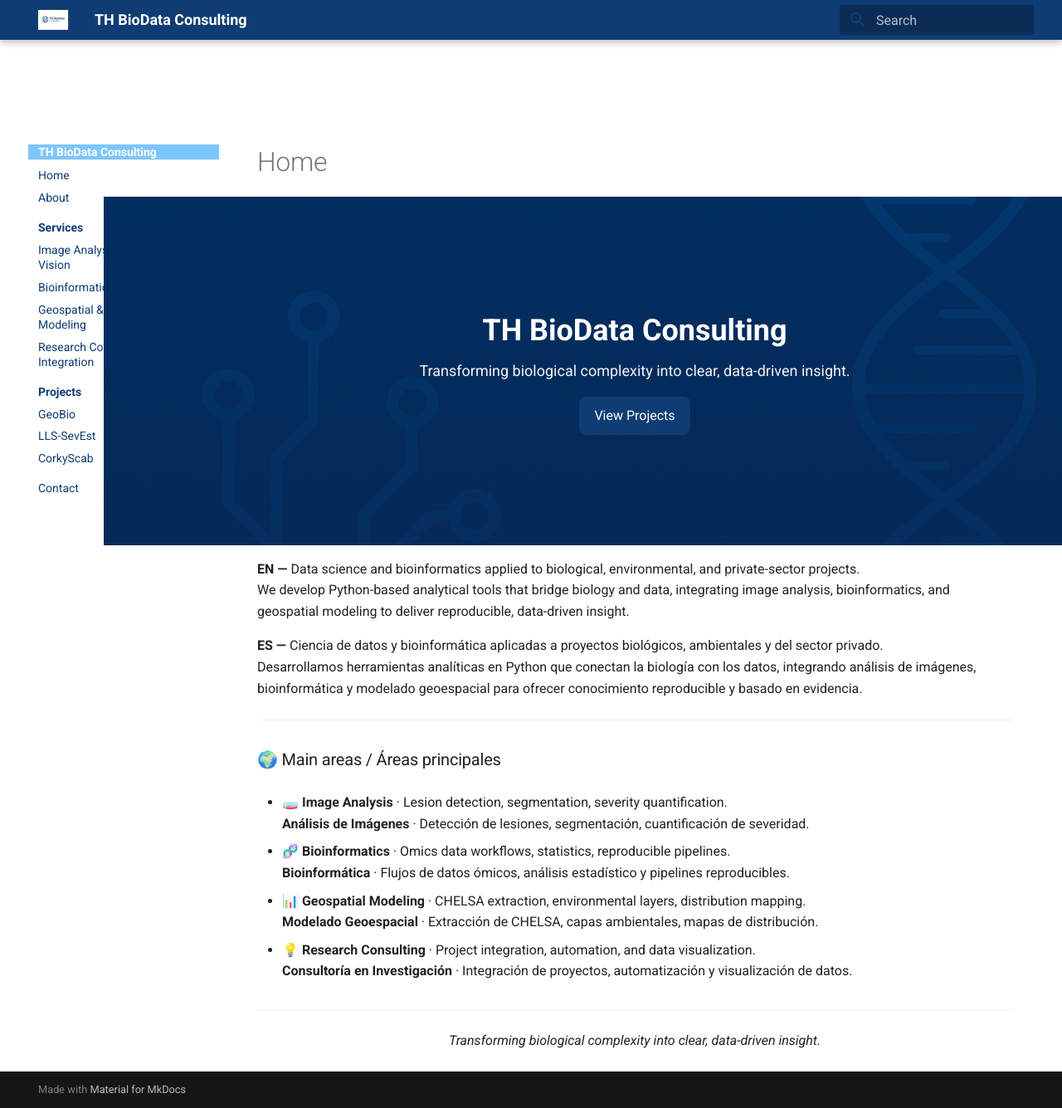
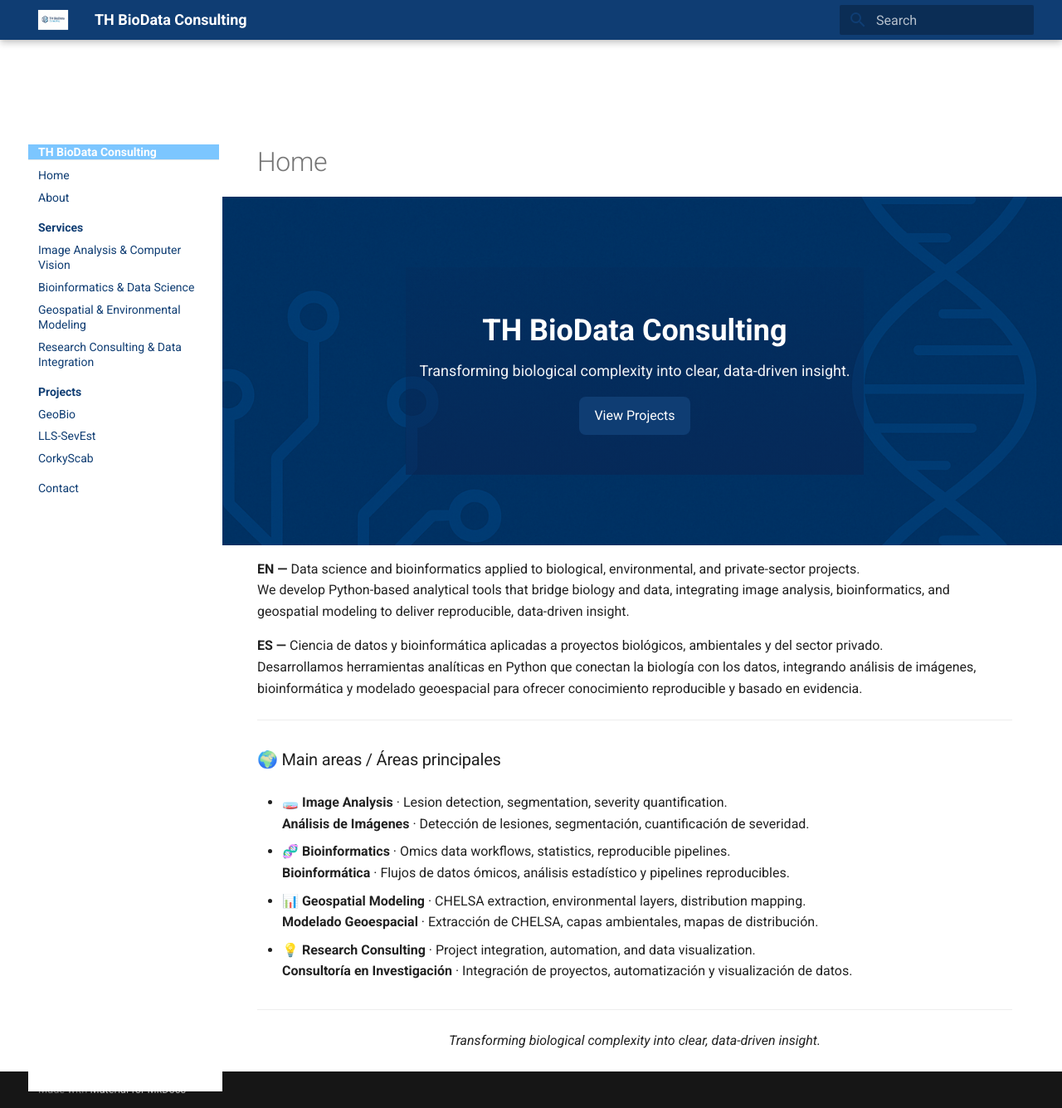
Before and after one commit to TH-BioData/th-biodata.github.io, an MkDocs documentation site: the page built from docs/index.md, in a window 1280 px wide and 1335 px high. Shown: the whole window at 83% size. Built offline with MkDocs 1.6.1 and Material for MkDocs 9.7.7, drawn with Linux system fonts in a browser that asks for light colours.

Commit message:
Update extra.css

```diff
--- a/docs/styles/extra.css
+++ b/docs/styles/extra.css
@@ -1,14 +1,14 @@
 /* ============================================================
-   TH BioData Consulting — Estilos minimal y estables (Movil OK)
+   TH BioData Consulting — Estilos completos y estables (v3)
    ============================================================ */
 
 /* --- Variables globales --- */
 :root {
-  --th-hero-height: 420px;            /* desktop */
-  --th-hero-height-sm: 300px;         /* móvil */
+  --th-hero-height: 420px;
+  --th-hero-height-sm: 300px;
   --md-header-h: var(--md-header-height, 3.6rem);
-  --th-color-corporate-blue: #0F3D73;       /* barra / CTA */
-  --th-color-corporate-light-blue: #7CC6FF; /* franja título del drawer */
+  --th-color-corporate-blue: #0F3D73;
+  --th-color-corporate-light-blue: #7CC6FF;
 }
 
 /* --- Contenido centrado --- */
@@ -17,24 +17,69 @@
   margin: 0 auto;
 }
 
-/* --- Barra superior (azul corporativo) --- */
+/* ============================================================
+   HEADER y NAVEGACIÓN
+   ============================================================ */
+
 .md-header,
 .md-tabs {
   background-color: var(--th-color-corporate-blue) !important;
+  z-index: 20 !important;  /* ahora sobre el hero */
+}
+
+/* Drawer lateral */
+.md-nav__title {
+  background-color: var(--th-color-corporate-light-blue) !important;
+  color: #fff !important;
+  font-weight: 600;
+  border-bottom: 1px solid #e5e7eb;
+}
+
+.md-nav__link,
+.md-nav__link span {
+  color: var(--th-color-corporate-blue) !important;
+  background: transparent !important;
+}
+
+.md-nav__link:hover,
+.md-nav__link:focus {
+  background-color: rgba(124,198,255,0.12) !important;
+  color: #004B8E !important;
+}
+
+.md-nav__icon,
+.md-icon {
+  color: var(--th-color-corporate-blue) !important;
+}
+
+.md-overlay {
+  background-color: rgba(0, 0, 0, 0.35) !important;
+}
+
+/* En desktop: aseguramos que el menú lateral quede por encima del hero */
+.md-sidebar,
+.md-sidebar--primary,
+.md-sidebar__scrollwrap {
+  z-index: 30 !important;
+  background: #fff !important;
 }
 
 /* ============================================================
-   HERO full-bleed en el flujo (no fixed)
+   HERO full-bleed en el flujo, centrado y arriba
    ============================================================ */
 
 .hero {
   position: relative;
-  margin-left: calc(50% - 50vw);  /* full-bleed */
+  margin-left: calc(50% - 50vw);
   margin-right: calc(50% - 50vw);
   height: var(--th-hero-height);
   overflow: hidden;
+  display: flex;
+  align-items: center;
+  justify-content: center;
+  z-index: 0;
   transition: opacity .6s ease, transform .6s ease;
-  z-index: 0;
+  margin-top: 0 !important; /* evitar desplazamiento */
 }
 
 .hero__bg {
@@ -44,23 +89,31 @@
   background-size: cover;
   background-position: center;
   background-repeat: no-repeat;
+  z-index: 0;
 }
 
 .hero__content {
   position: relative;
-  display: flex;
-  align-items: center;
-  justify-content: center;
   text-align: center;
-  min-height: 100%;
-  padding: 48px 16px;
   color: #fff;
   background: linear-gradient(to bottom, rgba(10,35,80,.15), rgba(10,35,80,.55));
+  padding: 48px 16px;
+  border-radius: 0;
+  z-index: 1;
 }
 
-.hero__title { font-size: 36px; font-weight: 700; margin-bottom: 6px; }
-.hero__tag   { font-size: 18px; opacity: .95; }
-.hero__cta   {
+.hero__title {
+  font-size: 36px;
+  font-weight: 700;
+  margin-bottom: 6px;
+}
+
+.hero__tag {
+  font-size: 18px;
+  opacity: .95;
+}
+
+.hero__cta {
   display: inline-block;
   margin-top: 16px;
   padding: 10px 18px;
@@ -70,56 +123,37 @@
   text-decoration: none;
 }
 
-/* El contenido general sólo compensa el header fijo */
-.md-main { padding-top: var(--md-header-h) !important; }
+/* ============================================================
+   Ajustes de scroll y hero fade
+   ============================================================ */
 
-/* Desvanecimiento opcional del hero al scrollear (no toca el drawer) */
+.md-main {
+  padding-top: var(--md-header-h) !important;
+  position: relative;
+  z-index: 1;
+}
+
 body:not(.scrolled) .hero { opacity: 1; transform: translateY(0); }
 body.scrolled .hero { opacity: 0; transform: translateY(-80px); }
 
 /* ============================================================
-   Drawer: SOLO colores (no tocamos z-index, transform, eventos)
+   Páginas SIN hero
    ============================================================ */
 
-.md-nav__title {
-  background-color: var(--th-color-corporate-light-blue) !important;
-  color: #fff !important;
-  font-weight: 600;
-  border-bottom: 1px solid #e5e7eb;
+body:not(:has(.hero)) .md-main {
+  padding-top: var(--md-header-h) !important;
 }
 
-.md-nav__link, .md-nav__link span { color: var(--th-color-corporate-blue) !important; }
-.md-nav__link:hover, .md-nav__link:focus {
-  background-color: rgba(124,198,255,0.12) !important;
-  color: #004B8E !important;
-}
-.md-nav__icon, .md-icon { color: var(--th-color-corporate-blue) !important; }
+/* ============================================================
+   Grid de cards
+   ============================================================ */
 
-/* Overlay estándar (no tocamos pointer-events ni z-index) */
-.md-overlay { background-color: rgba(0,0,0,0.35) !important; }
-
-/* ============================================================
-   Páginas SIN hero
-   ============================================================ */
-body:not(:has(.hero)) .md-main { padding-top: var(--md-header-h) !important; }
-
-/* Ajuste de títulos y anclas con header fijo */
-.md-typeset h1 { margin: 0.25rem 0 1rem !important; }
-.md-typeset h1, .md-typeset h2, .md-typeset h3, .md-typeset h4 {
-  scroll-margin-top: calc(var(--md-header-h) + 0.5rem);
-}
-
-/* Evita scroll horizontal accidental */
-html, body { overflow-x: hidden; }
-
-/* ============================================================
-   Grid de cards (lo usas en varias secciones)
-   ============================================================ */
 .grid.cards {
   display: grid;
   grid-template-columns: repeat(auto-fit, minmax(220px, 1fr));
   gap: 16px;
 }
+
 .grid.cards > * {
   border: 1px solid #e5e7eb;
   border-radius: 12px;
@@ -128,14 +162,34 @@ html, body { overflow-x: hidden; }
   box-shadow: 0 2px 6px rgba(0,0,0,0.05);
   transition: transform 0.2s ease, box-shadow 0.2s ease;
 }
+
 .grid.cards > *:hover {
   transform: translateY(-3px);
   box-shadow: 0 6px 12px rgba(0,0,0,0.08);
 }
 
 /* ============================================================
+   Tipografía y márgenes
+   ============================================================ */
+
+.md-typeset h1 {
+  margin: 0.25rem 0 1rem !important;
+}
+
+.md-typeset h1,
+.md-typeset h2,
+.md-typeset h3,
+.md-typeset h4 {
+  scroll-margin-top: calc(var(--md-header-h) + 0.5rem);
+}
+
+/* ============================================================
    Responsivo
    ============================================================ */
+
 @media (max-width: 768px) {
   .hero { height: var(--th-hero-height-sm); }
+  .hero__title { font-size: 28px; }
+  .hero__tag { font-size: 16px; }
+  .hero__cta { padding: 8px 14px; }
 }
```
